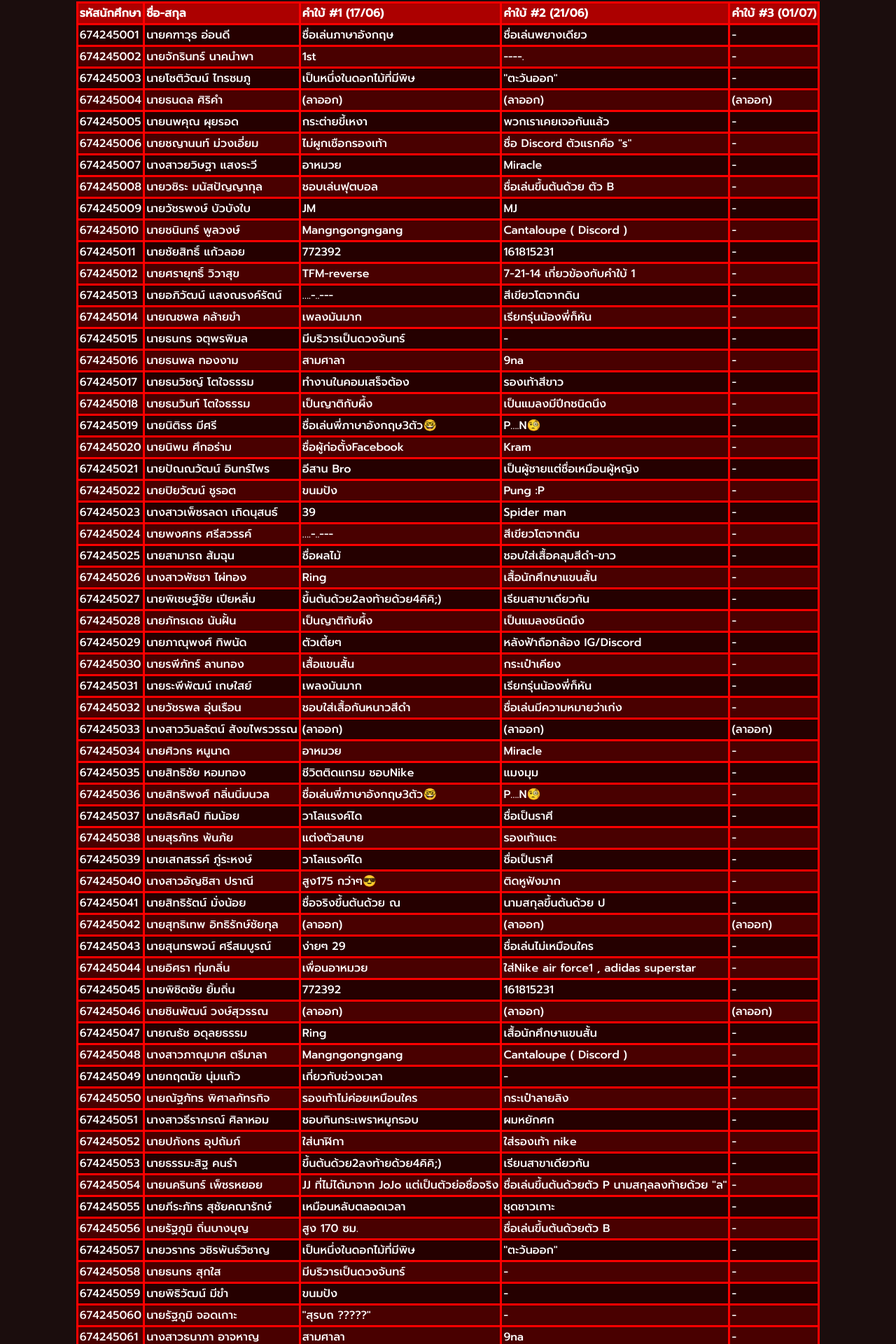
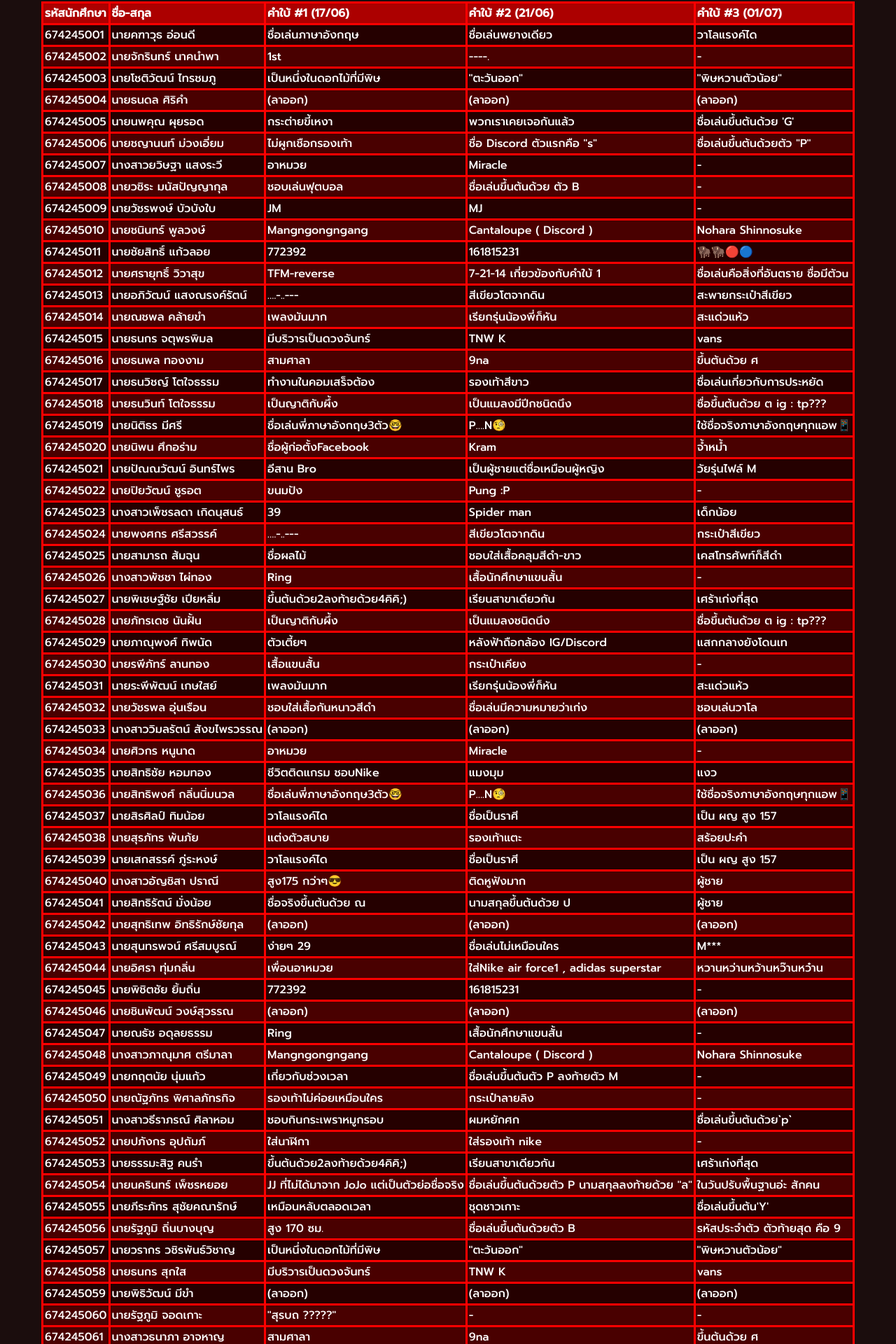
Before and after one commit to littlepakan/NPRUCS66site, a React (Create React App) app: page /mentors in a window 1280 px wide. Shown: the part 273-2193 px from the top of the page at 70% size. Built offline with nearby package versions, Linux system fonts and the light colour scheme; a web font is replaced by a local one.

Commit message:
Add files via upload

```diff
--- a/src/containers/mentor/Mentor.jsx
+++ b/src/containers/mentor/Mentor.jsx
@@ -44,7 +44,7 @@ const Mentor = () => {
             <td className='Name td_mentor'>นายคฑาวุธ อ่อนดี</td>
             <td className='Hint1 td_mentor'>ชื่อเล่นภาษาอังกฤษ</td>
             <td className='Hint2 td_mentor'>ชื่อเล่นพยางเดียว</td>
-            <td className='Hint3 td_mentor'>-</td>
+            <td className='Hint3 td_mentor'>วาโลแรงค์ได</td>
           </tr>
           <tr className="body_detail-even">
             <td className='Number td_mentor '>674245002</td>
@@ -58,7 +58,7 @@ const Mentor = () => {
             <td className='Name td_mentor'>นายโชติวัฒน์ ไทรชมภู</td>
             <td className='Hint1 td_mentor'>เป็นหนึ่งในดอกไม้ที่มีพิษ</td>
             <td className='Hint2 td_mentor'>"ตะวันออก"</td>
-            <td className='Hint3 td_mentor'>-</td>
+            <td className='Hint3 td_mentor'>"พิษหวานตัวน้อย"</td>
           </tr>
           <tr className="body_detail-even">
             <td className='Number td_mentor '>674245004</td>
@@ -72,14 +72,14 @@ const Mentor = () => {
             <td className='Name td_mentor'>นายนพคุณ ผุยรอด</td>
             <td className='Hint1 td_mentor'>กระต่ายขี้เหงา</td>
             <td className='Hint2 td_mentor'>พวกเราเคยเจอกันแล้ว</td>
-            <td className='Hint3 td_mentor'>-</td>
+            <td className='Hint3 td_mentor'>ชื่อเล่นขึ้นต้นด้วย 'G'</td>
           </tr>
           <tr className="body_detail-even">
             <td className='Number td_mentor '>674245006</td>
             <td className='Name td_mentor'>นายชญานนท์ ม่วงเอี่ยม</td>
             <td className='Hint1 td_mentor'>ไม่ผูกเชือกรองเท้า</td>
             <td className='Hint2 td_mentor'>ชื่อ Discord ตัวแรกคือ "s"</td>
-            <td className='Hint3 td_mentor'>-</td>
+            <td className='Hint3 td_mentor'>ชื่อเล่นขึ้นต้นด้วยตัว "P"</td>
           </tr>
           <tr className="body_detail-odd">
             <td className='Number td_mentor '>674245007</td>
@@ -107,84 +107,84 @@ const Mentor = () => {
             <td className='Name td_mentor'>นายชนินทร์ พูลวงษ์</td>
             <td className='Hint1 td_mentor'>Mangngongngang</td>
             <td className='Hint2 td_mentor'>Cantaloupe ( Discord )</td>
-            <td className='Hint3 td_mentor'>-</td>
+            <td className='Hint3 td_mentor'>Nohara Shinnosuke</td>
           </tr>
           <tr className="body_detail-odd">
             <td className='Number td_mentor '>674245011</td>
             <td className='Name td_mentor'>นายชัยสิทธิ์ แก้วลอย</td>
             <td className='Hint1 td_mentor'>772392</td>
             <td className='Hint2 td_mentor'>161815231</td>
-            <td className='Hint3 td_mentor'>-</td>
+            <td className='Hint3 td_mentor'>🦬🦬🔴🔵</td>
           </tr>
           <tr className="body_detail-even">
             <td className='Number td_mentor '>674245012</td>
             <td className='Name td_mentor'>นายศรายุทธิ์ วิวาสุข</td>
             <td className='Hint1 td_mentor'>TFM-reverse</td>
             <td className='Hint2 td_mentor'>7-21-14 เกี่ยวข้องกับคำใบ้ 1</td>
-            <td className='Hint3 td_mentor'>-</td>
+            <td className='Hint3 td_mentor'>ชื่อเล่นคือสิ่งที่อันตราย ชื่อมีตัวu</td>
           </tr>
           <tr className="body_detail-odd">
             <td className='Number td_mentor '>674245013</td>
             <td className='Name td_mentor'>นายอภิวัฒน์ แสงณรงค์รัตน์</td>
             <td className='Hint1 td_mentor'>….-..---</td>
             <td className='Hint2 td_mentor'>สีเขียวโตจากดิน</td>
-            <td className='Hint3 td_mentor'>-</td>
+            <td className='Hint3 td_mentor'>สะพายกระเป๋าสีเขียว</td>
           </tr>
           <tr className="body_detail-even">
             <td className='Number td_mentor '>674245014</td>
             <td className='Name td_mentor'>นายณชพล คล้ายขำ</td>
             <td className='Hint1 td_mentor'>เพลงมันมาก</td>
             <td className='Hint2 td_mentor'>เรียกรุ่นน้องพี่ก็หัน</td>
-            <td className='Hint3 td_mentor'>-</td>
+            <td className='Hint3 td_mentor'>สะแด่วแห้ว</td>
           </tr>
           <tr className="body_detail-odd">
             <td className='Number td_mentor '>674245015</td>
             <td className='Name td_mentor'>นายธนกร จตุพรพิมล</td>
             <td className='Hint1 td_mentor'>มีบริวารเป็นดวงจันทร์</td>
-            <td className='Hint2 td_mentor'>-</td>
-            <td className='Hint3 td_mentor'>-</td>
+            <td className='Hint2 td_mentor'>TNW K</td>
+            <td className='Hint3 td_mentor'>vans</td>
           </tr>
           <tr className="body_detail-even">
             <td className='Number td_mentor '>674245016</td>
             <td className='Name td_mentor'>นายธนพล ทองงาม</td>
             <td className='Hint1 td_mentor'>สามศาลา</td>
             <td className='Hint2 td_mentor'>9na</td>
-            <td className='Hint3 td_mentor'>-</td>
+            <td className='Hint3 td_mentor'>ขึ้นต้นด้วย ศ</td>
           </tr>
           <tr className="body_detail-odd">
             <td className='Number td_mentor '>674245017</td>
             <td className='Name td_mentor'>นายธนวิชญ์ โตใจธรรม</td>
             <td className='Hint1 td_mentor'>ทำงานในคอมเสร็จต้อง</td>
             <td className='Hint2 td_mentor'>รองเท้าสีขาว</td>
-            <td className='Hint3 td_mentor'>-</td>
+            <td className='Hint3 td_mentor'>ชื่อเล่นเกี่ยวกับการประหยัด</td>
           </tr>
           <tr className="body_detail-even">
             <td className='Number td_mentor '>674245018</td>
             <td className='Name td_mentor'>นายธนวินท์ โตใจธรรม</td>
             <td className='Hint1 td_mentor'>เป็นญาติกับผึ้ง</td>
             <td className='Hint2 td_mentor'>เป็นแมลงมีปีกชนิดนึง</td>
-            <td className='Hint3 td_mentor'>-</td>
+            <td className='Hint3 td_mentor'>ชื่อขึ้นต้นด้วย ต ig : tp???</td>
           </tr>
           <tr className="body_detail-odd">
             <td className='Number td_mentor '>674245019</td>
             <td className='Name td_mentor'>นายนิติธร มีศรี</td>
             <td className='Hint1 td_mentor'>ชื่อเล่นพี่ภาษาอังกฤษ3ตัว🤓</td>
             <td className='Hint2 td_mentor'>P….N🧐</td>
-            <td className='Hint3 td_mentor'>-</td>
+            <td className='Hint3 td_mentor'>ใช้ชื่อจริงภาษาอังกฤษทุกแอพ📱</td>
           </tr>
           <tr className="body_detail-even">
             <td className='Number td_mentor '>674245020</td>
             <td className='Name td_mentor'>นายนิพน ศึกอร่าม</td>
             <td className='Hint1 td_mentor'>ชื่อผู้ก่อตั้งFacebook</td>
             <td className='Hint2 td_mentor'>Kram</td>
-            <td className='Hint3 td_mentor'>-</td>
+            <td className='Hint3 td_mentor'>จ้ำหม้ำ</td>
           </tr>
           <tr className="body_detail-odd">
             <td className='Number td_mentor '>674245021</td>
             <td className='Name td_mentor'>นายปัณณวัฒน์ อินทร์ไพร</td>
             <td className='Hint1 td_mentor'>อีสาน Bro</td>
             <td className='Hint2 td_mentor'>เป็นผู้ชายแต่ชื่อเหมือนผู้หญิง</td>
-            <td className='Hint3 td_mentor'>-</td>
+            <td className='Hint3 td_mentor'>วัยรุ่นไฟล์ M</td>
           </tr>
           <tr className="body_detail-even">
             <td className='Number td_mentor '>674245022</td>
@@ -198,21 +198,21 @@ const Mentor = () => {
             <td className='Name td_mentor'>นางสาวเพ็ชรลดา เกิดนุสนธ์</td>
             <td className='Hint1 td_mentor'>39</td>
             <td className='Hint2 td_mentor'>Spider man </td>
-            <td className='Hint3 td_mentor'>-</td>
+            <td className='Hint3 td_mentor'>เด็กน้อย</td>
           </tr>
           <tr className="body_detail-even">
             <td className='Number td_mentor '>674245024</td>
             <td className='Name td_mentor'>นายพงศกร ศรีสวรรค์</td>
             <td className='Hint1 td_mentor'>….-..---</td>
             <td className='Hint2 td_mentor'>สีเขียวโตจากดิน</td>
-            <td className='Hint3 td_mentor'>-</td>
+            <td className='Hint3 td_mentor'>กระเป๋าสีเขียว</td>
           </tr>
           <tr className="body_detail-odd">
             <td className='Number td_mentor '>674245025</td>
             <td className='Name td_mentor'>นายสามารถ ส้มฉุน</td>
             <td className='Hint1 td_mentor'>ชื่อผลไม้</td>
             <td className='Hint2 td_mentor'>ชอบใส่เสื้อคลุมสีดำ-ขาว</td>
-            <td className='Hint3 td_mentor'>-</td>
+            <td className='Hint3 td_mentor'>เคสโทรศัพท์ก็สีดำ</td>
           </tr>
           <tr className="body_detail-even">
             <td className='Number td_mentor'>674245026</td>
@@ -226,21 +226,21 @@ const Mentor = () => {
             <td className='Name td_mentor'>นายพิเชษฐ์ชัย เปียหลิ่ม</td>
             <td className='Hint1 td_mentor'>ขึ้นต้นด้วย2ลงท้ายด้วย4คิคิ;)</td>
             <td className='Hint2 td_mentor'>เรียนสาขาเดียวกัน</td>
-            <td className='Hint3 td_mentor'>-</td>
+            <td className='Hint3 td_mentor'>เศร้าเก่งที่สุด</td>
           </tr>
           <tr className="body_detail-even">
             <td className='Number td_mentor '>674245028</td>
             <td className='Name td_mentor'>นายภัทรเดช นันฝั้น</td>
             <td className='Hint1 td_mentor'>เป็นญาติกับผึ้ง</td>
             <td className='Hint2 td_mentor'>เป็นแมลงชนิดนึง</td>
-            <td className='Hint3 td_mentor'>-</td>
+            <td className='Hint3 td_mentor'>ชื่อขึ้นต้นด้วย ต ig : tp???</td>
           </tr>
           <tr className="body_detail-odd">
             <td className='Number td_mentor '>674245029</td>
             <td className='Name td_mentor'>นายภาณุพงศ์ ทิพนัด</td>
             <td className='Hint1 td_mentor'>ตัวเตี้ยๆ</td>
             <td className='Hint2 td_mentor'>หลังฟ้าถือกล้อง IG/Discord</td>
-            <td className='Hint3 td_mentor'>-</td>
+            <td className='Hint3 td_mentor'>แสกกลางยังโดนเท</td>
           </tr>
           <tr className="body_detail-even">
             <td className='Number td_mentor '>674245030</td>
@@ -254,14 +254,14 @@ const Mentor = () => {
             <td className='Name td_mentor'>นายระพีพัฒน์ เกษใสย์</td>
             <td className='Hint1 td_mentor'>เพลงมันมาก</td>
             <td className='Hint2 td_mentor'>เรียกรุ่นน้องพี่ก็หัน</td>
-            <td className='Hint3 td_mentor'>-</td>
+            <td className='Hint3 td_mentor'>สะแด่วแห้ว</td>
           </tr>
           <tr className="body_detail-even">
             <td className='Number td_mentor '>674245032</td>
             <td className='Name td_mentor'>นายวัชรพล อุ่นเรือน</td>
             <td className='Hint1 td_mentor'>ชอบใส่เสื้อกันหนาวสีดำ</td>
             <td className='Hint2 td_mentor'>ชื่อเล่นมีความหมายว่าเก่ง</td>
-            <td className='Hint3 td_mentor'>-</td>
+            <td className='Hint3 td_mentor'>ชอบเล่นวาโล</td>
           </tr>
           <tr className="body_detail-odd">
             <td className='Number td_mentor '>674245033</td>
@@ -282,49 +282,49 @@ const Mentor = () => {
             <td className='Name td_mentor'>นายสิทธิชัย หอมทอง</td>
             <td className='Hint1 td_mentor'>ชีวิตติดแกรม ชอบNike</td>
             <td className='Hint2 td_mentor'>แมงมุม</td>
-            <td className='Hint3 td_mentor'>-</td>
+            <td className='Hint3 td_mentor'>แงว</td>
           </tr>
           <tr className="body_detail-even">
             <td className='Number td_mentor '>674245036</td>
             <td className='Name td_mentor'>นายสิทธิพงศ์ กลิ่นนิ่มนวล</td>
             <td className='Hint1 td_mentor'>ชื่อเล่นพี่ภาษาอังกฤษ3ตัว🤓</td>
             <td className='Hint2 td_mentor'>P….N🧐</td>
-            <td className='Hint3 td_mentor'>-</td>
+            <td className='Hint3 td_mentor'>ใช้ชื่อจริงภาษาอังกฤษทุกแอพ📱</td>
           </tr>
           <tr className="body_detail-odd">
             <td className='Number td_mentor '>674245037</td>
             <td className='Name td_mentor'>นายสิรศิลป์ ทิมน้อย</td>
             <td className='Hint1 td_mentor'>วาโลแรงค์ได</td>
             <td className='Hint2 td_mentor'>ชื่อเป็นราศี</td>
-            <td className='Hint3 td_mentor'>-</td>
+            <td className='Hint3 td_mentor'>เป็น ผญ สูง 157 </td>
           </tr>
           <tr className="body_detail-even">
             <td className='Number td_mentor '>674245038</td>
             <td className='Name td_mentor'>นายสุรภัทร พ้นภ้ย</td>
             <td className='Hint1 td_mentor'>แต่งตัวสบาย</td>
             <td className='Hint2 td_mentor'>รองเท้าแตะ</td>
-            <td className='Hint3 td_mentor'>-</td>
+            <td className='Hint3 td_mentor'>สร้อยปะคำ</td>
           </tr>
           <tr className="body_detail-odd">
             <td className='Number td_mentor '>674245039</td>
             <td className='Name td_mentor'>นายเสกสรรค์ ภู่ระหงษ์</td>
             <td className='Hint1 td_mentor'>วาโลแรงค์ได</td>
             <td className='Hint2 td_mentor'>ชื่อเป็นราศี</td>
-            <td className='Hint3 td_mentor'>-</td>
+            <td className='Hint3 td_mentor'>เป็น ผญ สูง 157 </td>
           </tr>
           <tr className="body_detail-even">
             <td className='Number td_mentor '>674245040</td>
             <td className='Name td_mentor'>นางสาวอัญชิสา ปราณี</td>
             <td className='Hint1 td_mentor'>สูง175 กว่าๆ😎</td>
             <td className='Hint2 td_mentor'>ติดหูฟังมาก</td>
-            <td className='Hint3 td_mentor'>-</td>
+            <td className='Hint3 td_mentor'>ผู้ชาย</td>
           </tr>
           <tr className="body_detail-odd">
             <td className='Number td_mentor '>674245041</td>
             <td className='Name td_mentor'>นายสิทธิรัตน์ มั่งน้อย</td>
             <td className='Hint1 td_mentor'>ชื่อจริงขึ้นต้นด้วย ณ</td>
             <td className='Hint2 td_mentor'>นามสกุลขึ้นต้นด้วย ป</td>
-            <td className='Hint3 td_mentor'>-</td>
+            <td className='Hint3 td_mentor'>ผู้ชาย</td>
           </tr>
           <tr className="body_detail-even">
             <td className='Number td_mentor '>674245042</td>
@@ -338,14 +338,14 @@ const Mentor = () => {
             <td className='Name td_mentor'>นายสุนทรพจน์ ศรีสมบูรณ์</td>
             <td className='Hint1 td_mentor'>ง่ายๆ 29</td>
             <td className='Hint2 td_mentor'>ชื่อเล่นไม่เหมือนใคร</td>
-            <td className='Hint3 td_mentor'>-</td>
+            <td className='Hint3 td_mentor'>M***</td>
           </tr>
           <tr className="body_detail-even">
             <td className='Number td_mentor '>674245044</td>
             <td className='Name td_mentor'>นายอิศรา ทุ่มกลิ่น</td>
             <td className='Hint1 td_mentor'>เพื่อนอาหมวย</td>
             <td className='Hint2 td_mentor'>ใส่Nike air force1 , adidas superstar</td>
-            <td className='Hint3 td_mentor'>-</td>
+            <td className='Hint3 td_mentor'>หวานหว่านหว้านหว๊านหว๋าน</td>
           </tr>
           <tr className="body_detail-odd">
             <td className='Number td_mentor '>674245045</td>
@@ -373,13 +373,13 @@ const Mentor = () => {
             <td className='Name td_mentor'>นางสาวภาณุมาศ ตรีมาลา</td>
             <td className='Hint1 td_mentor'>Mangngongngang</td>
             <td className='Hint2 td_mentor'>Cantaloupe ( Discord )</td>
-            <td className='Hint3 td_mentor'>-</td>
+            <td className='Hint3 td_mentor'>Nohara Shinnosuke</td>
           </tr>
           <tr className="body_detail-odd">
             <td className='Number td_mentor '>674245049</td>
             <td className='Name td_mentor'>นายกฤตนัย นุ่มแก้ว</td>
             <td className='Hint1 td_mentor'>เกี่ยวกับช่วงเวลา</td>
-            <td className='Hint2 td_mentor'>-</td>
+            <td className='Hint2 td_mentor'>ชื่อเล่นขึ้นต้นตัว P ลงท้ายตัว M</td>
             <td className='Hint3 td_mentor'>-</td>
           </tr>
           <tr className="body_detail-even">
@@ -394,7 +394,7 @@ const Mentor = () => {
             <td className='Name td_mentor'>นางสาวธีราภรณ์ ศิลาหอม</td>
             <td className='Hint1 td_mentor'>ชอบกินกระเพราหมูกรอบ</td>
             <td className='Hint2 td_mentor'>ผมหยักศก</td>
-            <td className='Hint3 td_mentor'>-</td>
+            <td className='Hint3 td_mentor'>ชื่อเล่นขึ้นต้นด้วย`p`</td>
           </tr>
           <tr className="body_detail-even">
             <td className='Number td_mentor '>674245052</td>
@@ -408,49 +408,49 @@ const Mentor = () => {
             <td className='Name td_mentor'>นายธรรมะสิฐ คนรำ</td>
             <td className='Hint1 td_mentor'>ขึ้นต้นด้วย2ลงท้ายด้วย4คิคิ;)</td>
             <td className='Hint2 td_mentor'>เรียนสาขาเดียวกัน</td>
-            <td className='Hint3 td_mentor'>-</td>
+            <td className='Hint3 td_mentor'>เศร้าเก่งที่สุด</td>
           </tr>
           <tr className="body_detail-even">
             <td className='Number td_mentor '>674245054</td>
             <td className='Name td_mentor'>นายนครินทร์ เพ็ชรหยอย</td>
             <td className='Hint1 td_mentor'>JJ ที่ไม่ได้มาจาก JoJo แต่เป็นตัวย่อชื่อจริง</td>
             <td className='Hint2 td_mentor'>ชื่อเล่นขึ้นต้นด้วยตัว P นามสกุลลงท้ายด้วย "ล"</td>
-            <td className='Hint3 td_mentor'>-</td>
+            <td className='Hint3 td_mentor'>ในวันปรับพื้นฐานอ่ะ สักคน</td>
           </tr>
           <tr className="body_detail-odd">
             <td className='Number td_mentor '>674245055</td>
             <td className='Name td_mentor'>นายภีระภัทร สุชัยคณารักษ์</td>
             <td className='Hint1 td_mentor'>เหมือนหลับตลอดเวลา</td>
             <td className='Hint2 td_mentor'>ชุดชาวเกาะ</td>
-            <td className='Hint3 td_mentor'>-</td>
+            <td className='Hint3 td_mentor'>ชื่อเล่นขึ้นต้น'Y'</td>
           </tr>
           <tr className="body_detail-even">
             <td className='Number td_mentor '>674245056</td>
             <td className='Name td_mentor'>นายรัฐภูมิ ถิ่นบางบุญ</td>
             <td className='Hint1 td_mentor'>สูง 170 ซม.</td>
             <td className='Hint2 td_mentor'>ชื่อเล่นขึ้นต้นด้วยตัว B</td>
-            <td className='Hint3 td_mentor'>-</td>
+            <td className='Hint3 td_mentor'>รหัสประจำตัว ตัวท้ายสุด คือ 9</td>
           </tr>
           <tr className="body_detail-odd">
             <td className='Number td_mentor '>674245057</td>
             <td className='Name td_mentor'>นายวรากร วชิรพันธ์วิชาญ</td>
             <td className='Hint1 td_mentor'>เป็นหนึ่งในดอกไม้ที่มีพิษ</td>
             <td className='Hint2 td_mentor'>"ตะวันออก"</td>
-            <td className='Hint3 td_mentor'>-</td>
+            <td className='Hint3 td_mentor'>"พิษหวานตัวน้อย"</td>
           </tr>
           <tr className="body_detail-even">
             <td className='Number td_mentor '>674245058</td>
             <td className='Name td_mentor'>นายธนกร สุกใส</td>
             <td className='Hint1 td_mentor'>มีบริวารเป็นดวงจันทร์</td>
-            <td className='Hint2 td_mentor'>-</td>
-            <td className='Hint3 td_mentor'>-</td>
+            <td className='Hint2 td_mentor'>TNW K</td>
+            <td className='Hint3 td_mentor'>vans</td>
           </tr>
           <tr className="body_detail-odd">
             <td className='Number td_mentor '>674245059</td>
             <td className='Name td_mentor'>นายพิธิวัฒน์ มีขำ</td>
-            <td className='Hint1 td_mentor'>ขนมปัง</td>
-            <td className='Hint2 td_mentor'>-</td>
-            <td className='Hint3 td_mentor'>-</td>
+            <td className='Hint1 td_mentor'>(ลาออก)</td>
+            <td className='Hint2 td_mentor'>(ลาออก)</td>
+            <td className='Hint3 td_mentor'>(ลาออก)</td>
           </tr>
           <tr className="body_detail-even">
             <td className='Number td_mentor '>674245060</td>
@@ -464,7 +464,7 @@ const Mentor = () => {
             <td className='Name td_mentor'>นางสาวธนาภา อาจหาญ</td>
             <td className='Hint1 td_mentor'>สามศาลา</td>
             <td className='Hint2 td_mentor'>9na</td>
-            <td className='Hint3 td_mentor'>-</td>
+            <td className='Hint3 td_mentor'>ขึ้นต้นด้วย ศ</td>
           </tr>
 
         </tbody>
```
